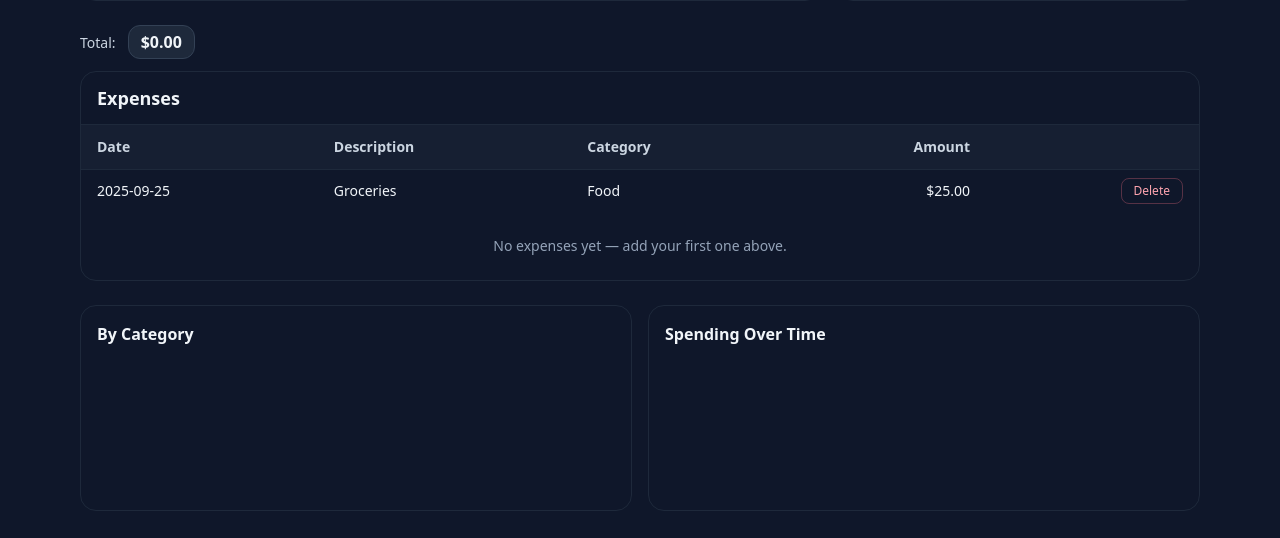
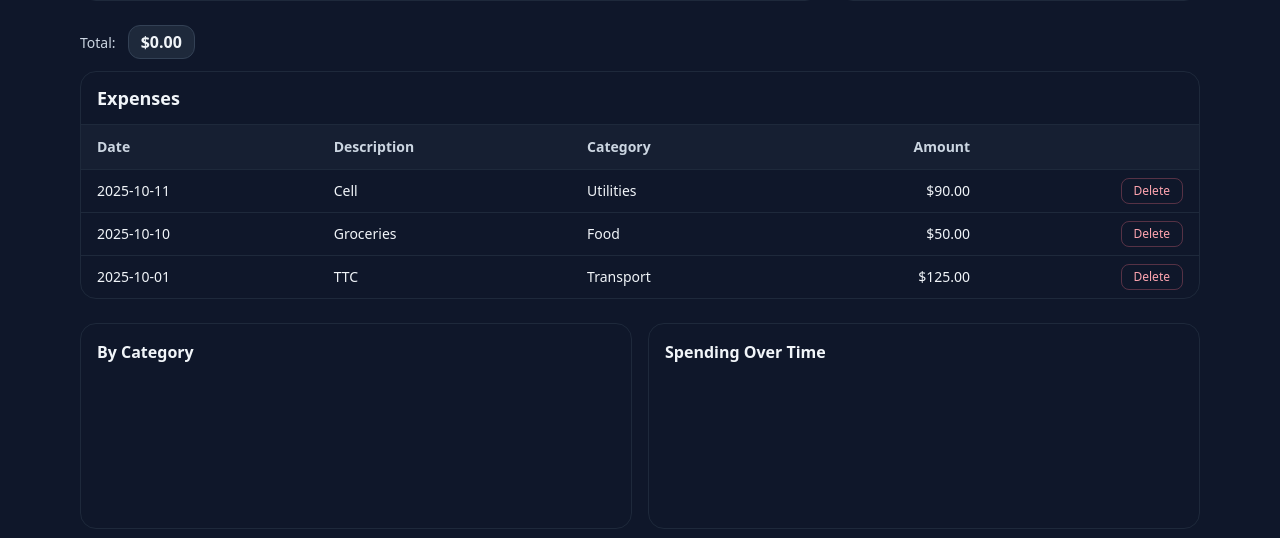
Before and after one commit to UtsavBajracharya/Personal-Finance-Tracker, a Flask app: page / in a window 1280 px wide. Shown: the part 464-1002 px from the top of the page. Before the commit the page ends 975 px from the top, so only its background shows below. Run offline with Flask 3, Linux system fonts and the light colour scheme; some libraries are stand-ins or nearby versions.

Commit message:
list expenses in flask table

```diff
--- a/app.py
+++ b/app.py
@@ -24,7 +24,10 @@
 
 @app.route("/")
 def index():
-    return render_template("index.html")
+
+    expenses = Expense.query.order_by(Expense.date.desc(), Expense.id.desc()).all()
+    print(expenses)
+    return render_template("index.html", expenses=expenses)
 
 #add route for expense form
 @app.route("/add", methods=['POST'])
--- a/templates/index.html
+++ b/templates/index.html
@@ -169,11 +169,14 @@
               </tr>
             </thead>
             <tbody>
+
+              {% if expenses %} {% for e in expenses %}
+
               <tr class="border-t border-slate-800 hover:bg-slate-800/30">
-                <td class="px-4 py-2">2025-09-25</td>
-                <td class="px-4 py-2">Groceries</td>
-                <td class="px-4 py-2">Food</td>
-                <td class="px-4 py-2 text-right">$25.00</td>
+                <td class="px-4 py-2">{{e.date.strftime("%Y-%m-%d") if e.date else ''}}</td>
+                <td class="px-4 py-2">{{e.description}}</td>
+                <td class="px-4 py-2">{{e.category}}</td>
+                <td class="px-4 py-2 text-right">${{ '%.2f'|format(e.amount) }}</td>
                 <td class="px-4 py-2 text-right">
                   <button
                     class="text-rose-300 hover:text-rose-200 text-xs border border-rose-400/30 px-3 py-1 rounded-lg"
@@ -182,11 +185,19 @@
                   </button>
                 </td>
               </tr>
+
+              {% endfor %} {% else %}
+
+
+
               <tr>
                 <td colspan="5" class="px-4 py-6 text-center text-slate-400">
                   No expenses yet — add your first one above.
                 </td>
               </tr>
+
+              {% endif %}
+
             </tbody>
           </table>
         </div>
```
